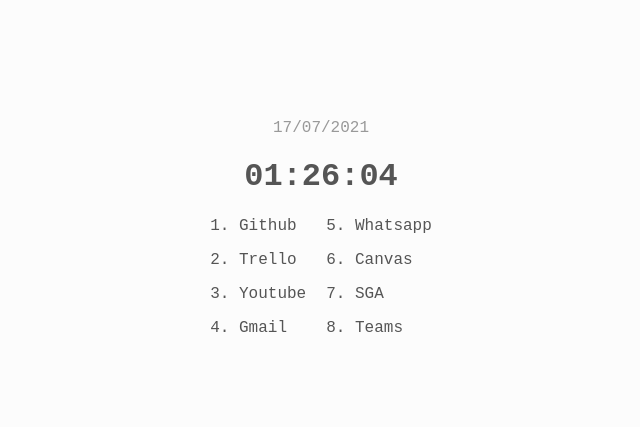
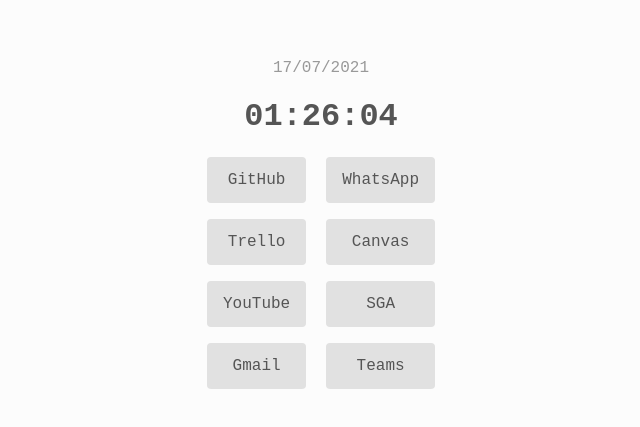
Before and after one commit to rafaelbotazini/startpage, a plain HTML site: page index.html in a window 1280 px wide. Shown: the part 121-548 px from the top of the page, without its empty margins (319-959 px from the left). Drawn offline with Linux system fonts and the light colour scheme.

Commit message:
Change links layout

```diff
--- a/index.html
+++ b/index.html
@@ -21,7 +21,6 @@
         .container {
             width: 100%;
             max-width: 900px;
-            padding: 0 20px;
             margin: 0 auto;
         }
 
@@ -30,6 +29,10 @@
         }
 
         .links a {
+            background-color: #272a34;
+            padding: 14px 16px;
+            text-align: center;
+            border-radius: 4px;
             display: block;
             text-decoration: none;
             margin-bottom: 1rem;
@@ -41,6 +44,7 @@
 
         .dark .links a {
             color: #555555;
+            background-color: #e1e1e1;
         }
 
         .links a:hover {
@@ -62,7 +66,7 @@
         }
 
         .mt-lg {
-            margin-top: 240px;
+            margin-top: 180px;
         }
 
         .mb-4 {
@@ -79,16 +83,16 @@
         </div>
         <div class="flex-center links">
             <div>
-                <a href="https://github.com/rafaelbotazini">1. Github</a>
-                <a href="https://trello.com/rafaelbotazini/boards">2. Trello</a>
-                <a href="https://www.youtube.com/">3. Youtube</a>
-                <a href="https://mail.google.com">4. Gmail</a>
+                <a href="https://github.com/rafaelbotazini">GitHub</a>
+                <a href="https://trello.com/rafaelbotazini/boards">Trello</a>
+                <a href="https://www.youtube.com/">YouTube</a>
+                <a href="https://mail.google.com">Gmail</a>
             </div>
             <div>
-                <a href="https://web.whatsapp.com">5. Whatsapp</a>
-                <a href="https://pucminas.instructure.com/">6. Canvas</a>
-                <a href="https://www.sistemas.pucminas.br/sgaaluno4/SilverStream/Pages/pgAln_LoginSSL.html">7. SGA</a>
-                <a href="https://teams.microsoft.com/_#/school//?ctx=teamsGrid">8. Teams</a>
+                <a href="https://web.whatsapp.com">WhatsApp</a>
+                <a href="https://pucminas.instructure.com/">Canvas</a>
+                <a href="https://www.sistemas.pucminas.br/sgaaluno4/SilverStream/Pages/pgAln_LoginSSL.html">SGA</a>
+                <a href="https://teams.microsoft.com/_#/school//?ctx=teamsGrid">Teams</a>
             </div>
         </div>
     </div>
```
